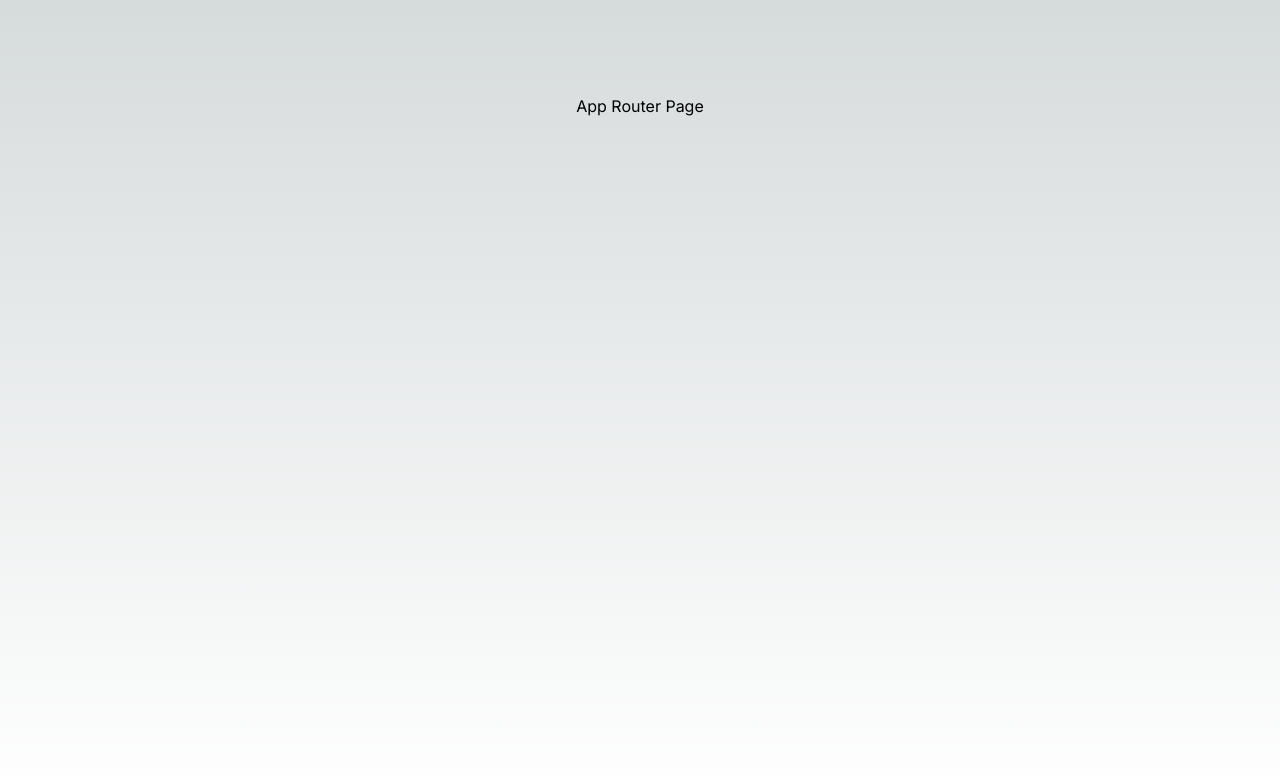
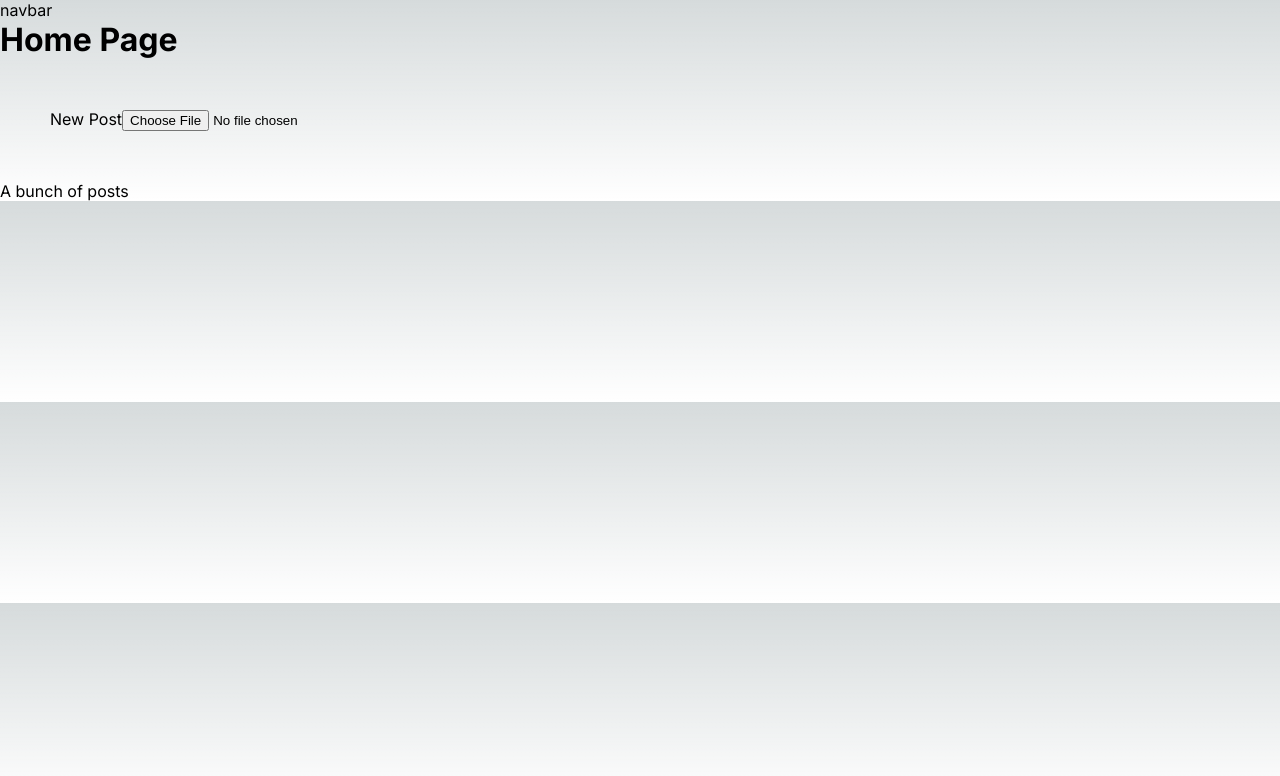
Before and after one commit to J5Wood/pic-share, a Next.js app: page / in a window 1280 px wide. Shown: the top 776 px of the page. Built offline with nearby package versions, Linux system fonts and the light colour scheme.

Commit message:
Hashed out more home page layout

```diff
--- a/src/app/buh/page.js
+++ b/src/app/buh/page.js
@@ -1,5 +1,5 @@
 import React from "react";
 
-export default function index() {
+export default function Buh() {
   return <div>App Router Buh Page</div>;
 }
--- /dev/null
+++ b/src/app/header.js
@@ -0,0 +1,17 @@
+import React from "react";
+import Login from "./login";
+import NavBar from "./navbar";
+export default function Header() {
+  debugger;
+  function renderHeader() {
+    // check for session
+    debugger;
+    let session = true;
+    if (session) {
+      return <NavBar />;
+    }
+    return <Login />;
+  }
+
+  return <div>{renderHeader()}</div>;
+}
--- a/src/app/login/page.js
+++ b/src/app/login.js
@@ -11,14 +11,13 @@ export default function Login() {
   const supabase = createClientComponentClient();
 
   const handleSignUp = async () => {
-    const res = await supabase.auth.signUp({
+    await supabase.auth.signUp({
       email,
       password,
       options: {
         emailRedirectTo: `${location.origin}/auth/callback`,
       },
     });
-    debugger;
     router.refresh();
   };
 
@@ -27,20 +26,20 @@ export default function Login() {
       email,
       password,
     });
-    debugger;
+    router.refresh();
     // ! Handle Errors
-    if (res.error) {
-      console.log("Error: ", res.error.message);
-    }
-    if (res.data.session) {
-      router.push("/home");
-    }
+    // if (res.error) {
+    //   console.log("Error: ", res.error.message);
+    // }
+    // if (res.data.session) {
+    //   router.push("/home");
+    // }
     // console.log("Sign in error. Please try again.");
   };
 
   const handleSignOut = async () => {
     await supabase.auth.signOut();
-    router.push("/login");
+    router.refresh();
   };
 
   return (
--- /dev/null
+++ b/src/app/navbar.js
@@ -0,0 +1,5 @@
+import React from "react";
+
+export default function Navbar() {
+  return <div>navbar</div>;
+}
--- /dev/null
+++ b/src/app/newImgForm.js
@@ -0,0 +1,24 @@
+"use client";
+import React from "react";
+
+export default function newImgForm() {
+  function handleImageSubmission(e) {
+    e.preventDefault();
+    debugger;
+  }
+
+  return (
+    <form
+      style={{ padding: "50px" }}
+      onSubmit={(e) => handleImageSubmission(e)}
+    >
+      <label htmlFor="new-image">New Post</label>
+      <input
+        type="file"
+        id="new-image"
+        name="newImage"
+        accept="image/png, image/jpeg"
+      />
+    </form>
+  );
+}
--- a/src/app/page.js
+++ b/src/app/page.js
@@ -1,5 +1,14 @@
-import styles from "./page.module.css";
+import React from "react";
+import Header from "./header";
+import NewImgForm from "./newImgForm";
 
-export default function Home() {
-  return <main className={styles.main}>App Router Page</main>;
+export default function Page() {
+  return (
+    <>
+      <Header />
+      <h1>Home Page</h1>
+      <NewImgForm />
+      <div className="posts">A bunch of posts</div>
+    </>
+  );
 }
```
Also changed, not shown: src/app/home/page.js (+6 -1 lines).
